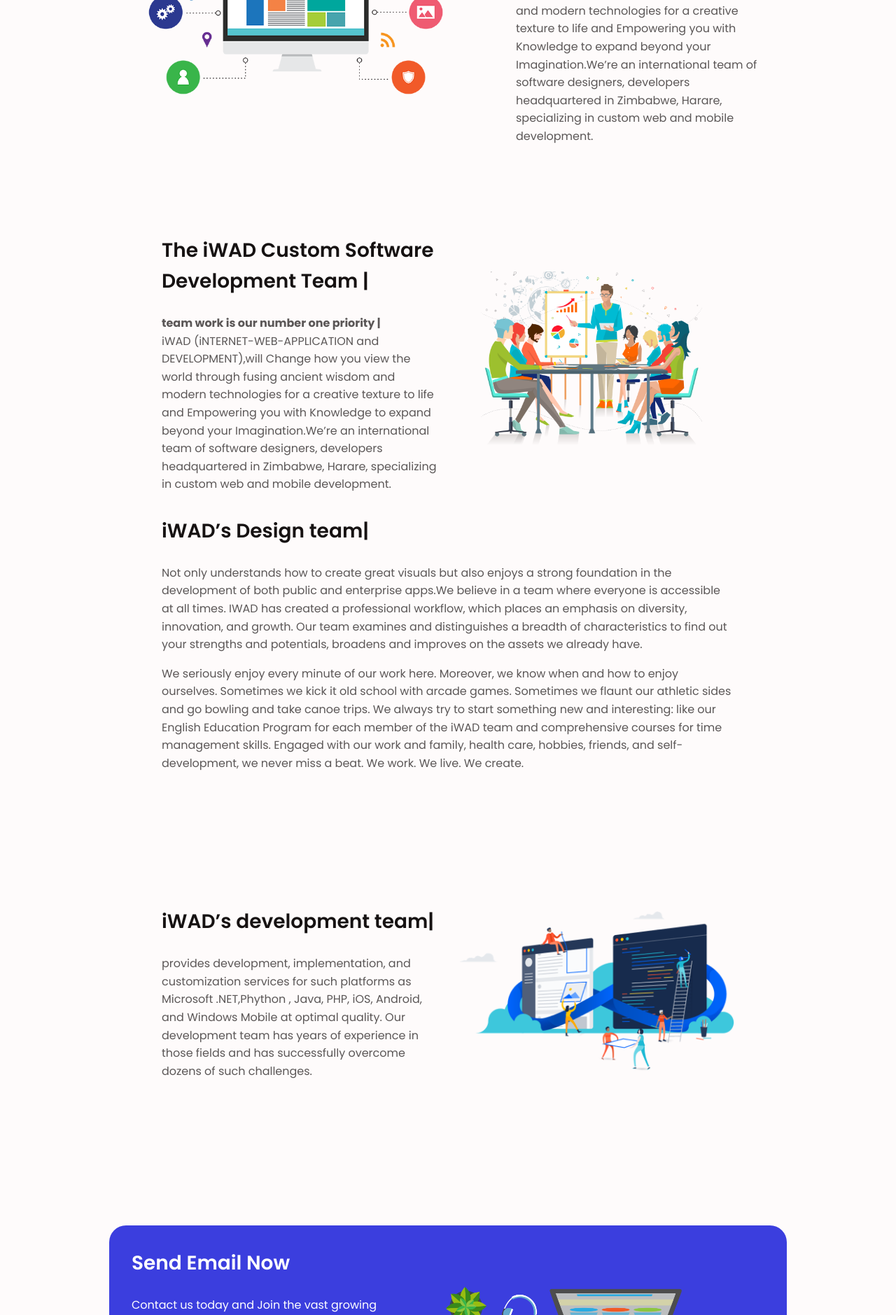
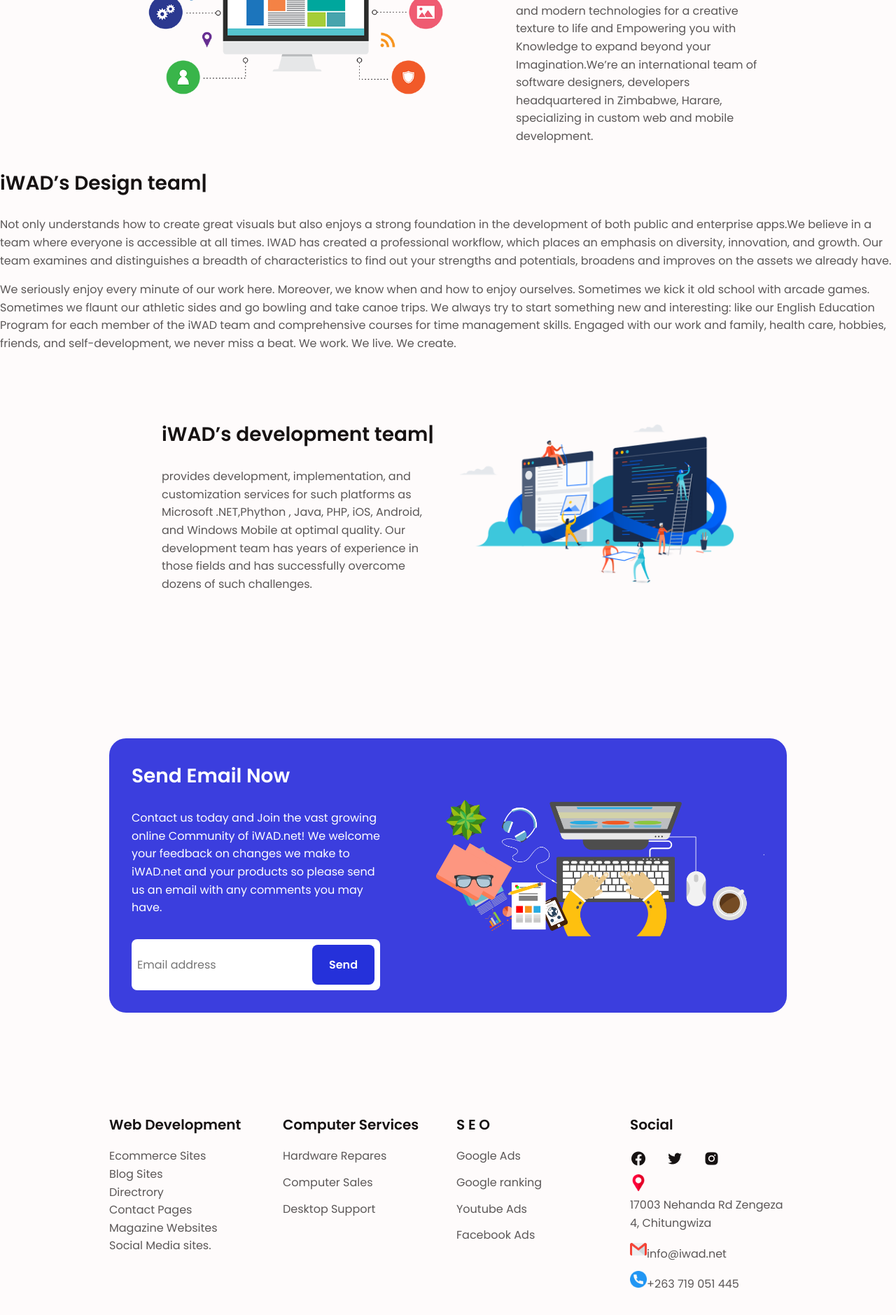
Before and after one commit to iWAD-Community/IWAD2, a PHP site: the page made by About us.php in a window 1280 px wide. Shown: the part 370-2249 px from the top of the page at 70% size. Run offline with PHP 8.4, Linux system fonts and the light colour scheme.

Commit message:
about us page

```diff
--- a/About us.php
+++ b/About us.php
@@ -69,20 +69,6 @@
         </div>
     </div>
 </section>
-
-               <!-- welcome section -->
-               <div class = "head-body container">
-                <div class = "head-body-content">
-                <h2 class="section-title-center">The iWAD Custom Software Development Team |  </h2><h4>team work is our number one  priority |</h4>
-
-                iWAD (iNTERNET-WEB-APPLICATION and DEVELOPMENT),will Change how you view the world through fusing ancient wisdom and modern technologies for a creative texture to life and  Empowering you with Knowledge to expand beyond your Imagination.We’re an international team of software designers, developers headquartered in Zimbabwe, Harare, specializing in custom web and mobile development.
-                  </p>
-
-                </div>
-
-                <div class = "head-body-img">
-                  <img src = "./assets/img/pngegg (6).png" alt = "header image">
-                </div>
 
     <div class="share__data">
       <h2 class="section-title-center">iWAD’s Design team| </h2>
```
